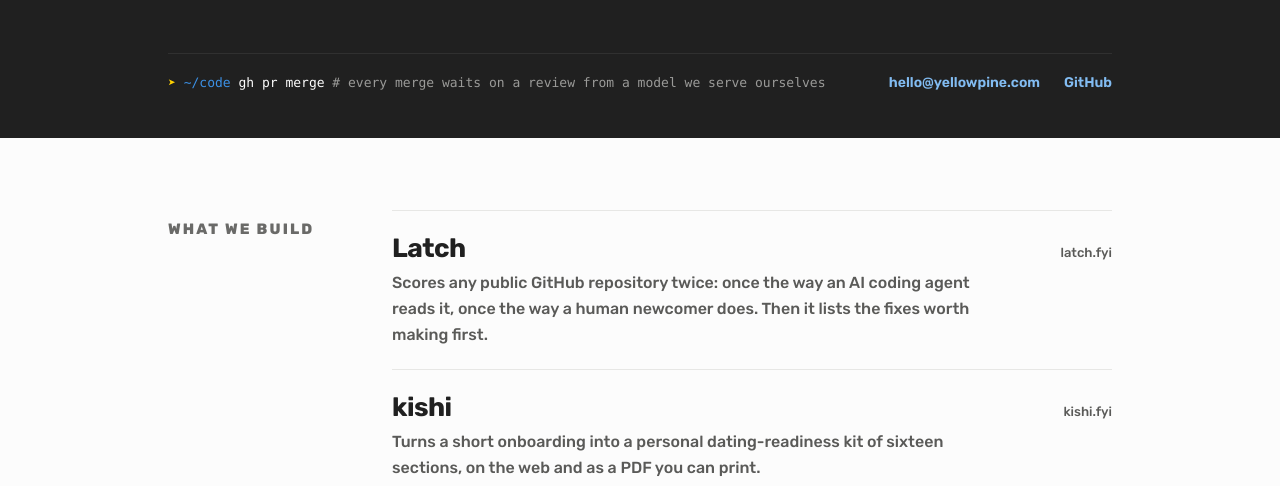
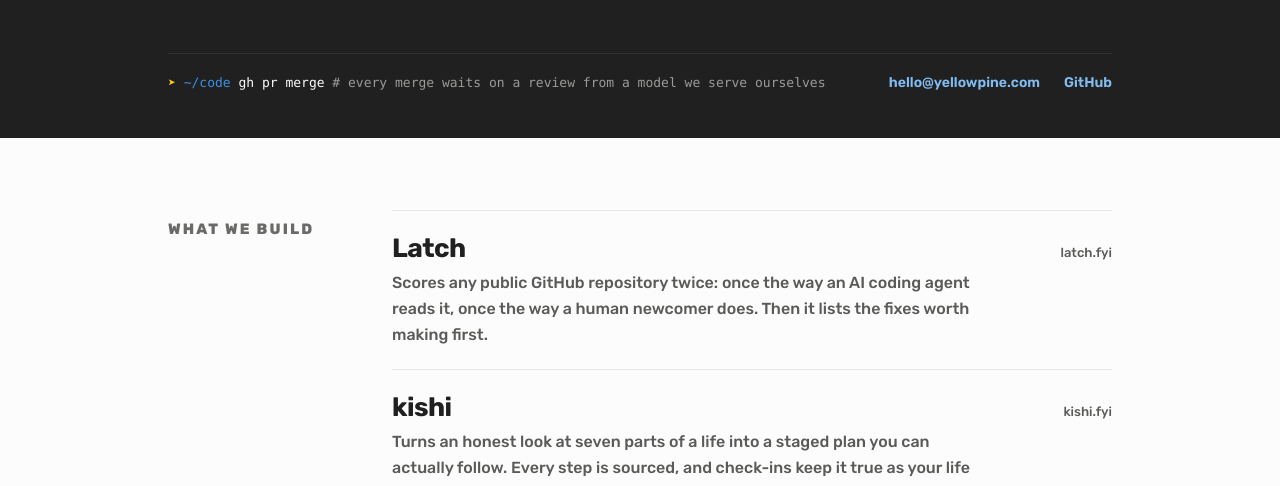
Before and after one commit to yellow-pine/yellow-pine.github.io, a website: page index.html in a window 1280 px wide. Shown: the part 301-787 px from the top of the page. Drawn offline with Linux system fonts and the light colour scheme.

Commit message:
Describe what kishi is now
kishi was rewritten on 2026-09-09: it was a dating-readiness kit and is now a
plan for becoming more yourself, built from an honest look at seven parts of a
life. The row said "dating-readiness kit of sixteen sections", which is no longer
true in either half — the section count is now a function of the person, so the
number was going to be wrong regardless.

Holding this commit unpushed until kishi.fyi actually serves the new product;
a site that describes a product before it ships is just a different kind of
wrong.

Co-Authored-By: Claude Opus 5 (1M context) <noreply@anthropic.com>
Claude-Session: https://claude.ai/code/session_01XbuZWgLCaoPkSEDxrt8vCz

```diff
--- a/index.html
+++ b/index.html
@@ -323,8 +323,9 @@
               <span class="name">kishi</span>
               <span class="meta"><span class="where">kishi.fyi</span></span>
             </span>
-            <span class="what">Turns a short onboarding into a personal dating-readiness kit
-            of sixteen sections, on the web and as a PDF you can print.</span>
+            <span class="what">Turns an honest look at seven parts of a life into a staged
+            plan you can actually follow. Every step is sourced, and check-ins keep it true as
+            your life changes.</span>
           </a>
         </li>
         <li>
```
